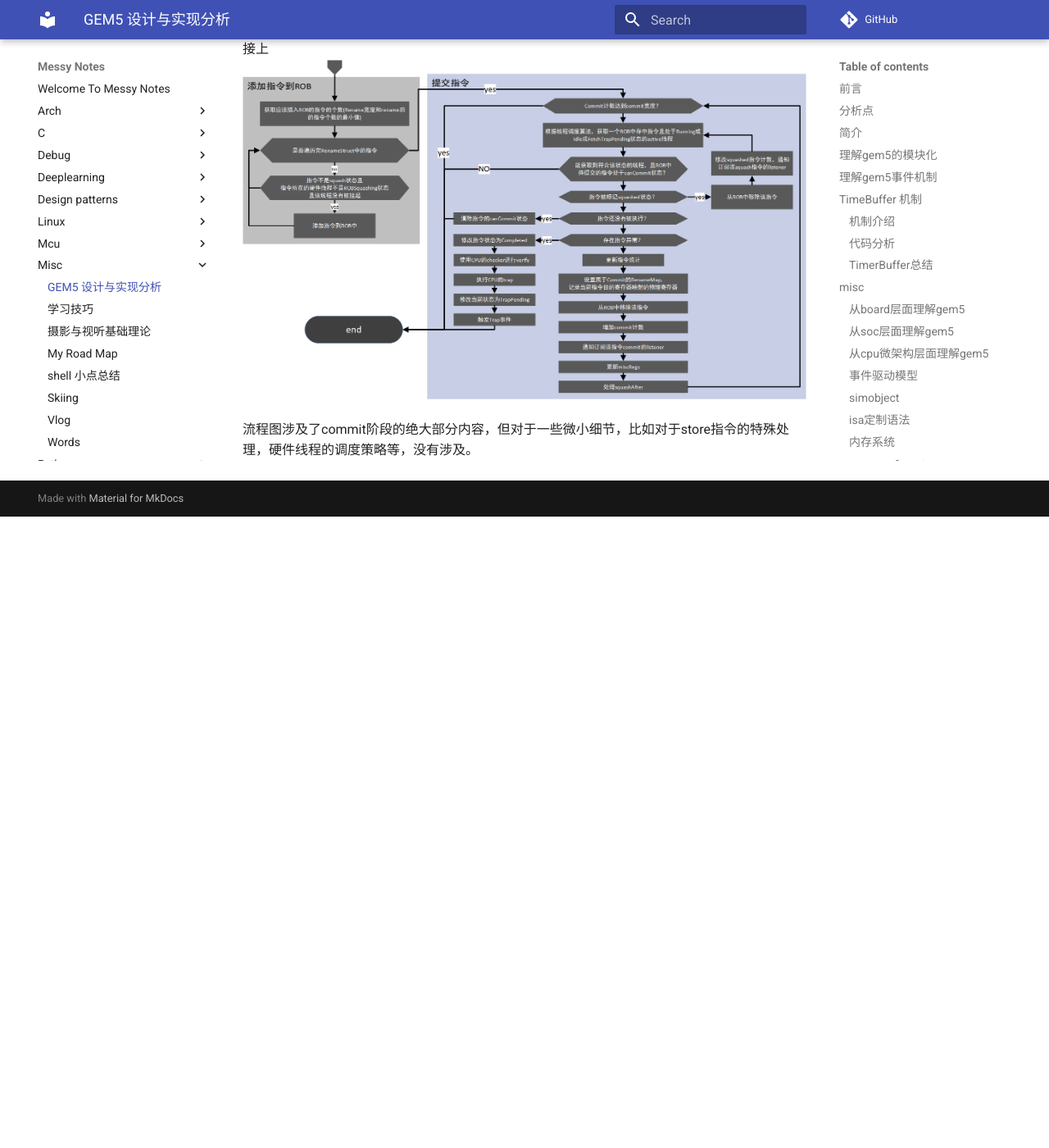
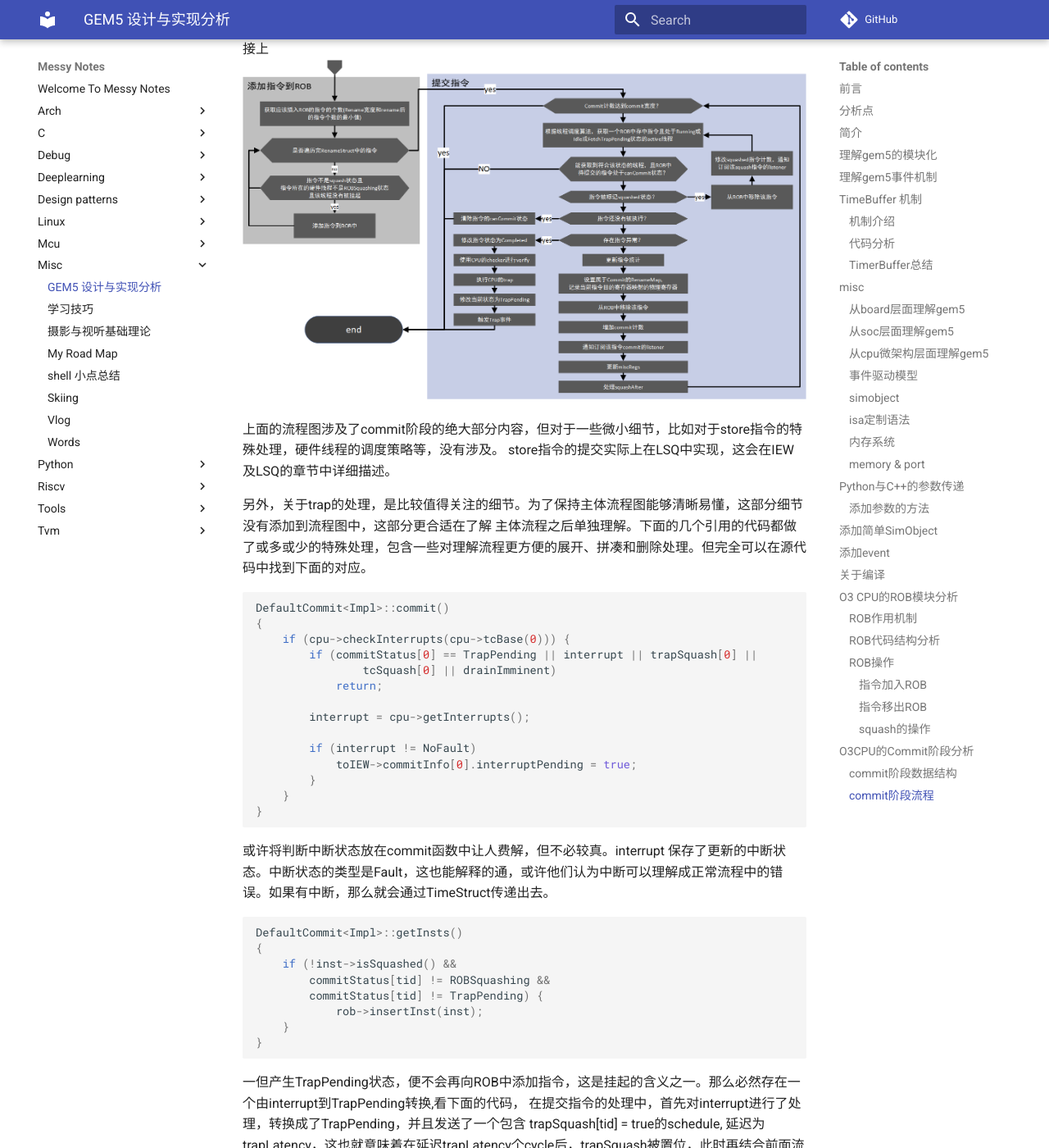
Before and after one commit to chsgcxy/messy_notes, an MkDocs documentation site: the page built from docs/misc/gem5.md, in a window 1280 px wide and 1400 px high, scrolled down 17300 px. Shown: the whole window at 82% size. Built offline with MkDocs 1.6.1 and Material for MkDocs 9.7.7, drawn with Linux system fonts in a browser that asks for light colours; comment, search, counter and statistics services are not loaded; before the commit the page ends 17930 px from its top, so only the background shows below that; some of the changed text lies outside the part shown.

Commit message:
update gem5

````diff
--- a/docs/misc/gem5.md
+++ b/docs/misc/gem5.md
@@ -460,4 +460,66 @@ ROB模块在commit的控制下运行。
 接上
 ![commit_flow2](../imgs/commit_flow2.png)
 
-流程图涉及了commit阶段的绝大部分内容，但对于一些微小细节，比如对于store指令的特殊处理，硬件线程的调度策略等，没有涉及。
+上面的流程图涉及了commit阶段的绝大部分内容，但对于一些微小细节，比如对于store指令的特殊处理，硬件线程的调度策略等，没有涉及。
+store指令的提交实际上在LSQ中实现，这会在IEW及LSQ的章节中详细描述。
+
+另外，关于trap的处理，是比较值得关注的细节。为了保持主体流程图能够清晰易懂，这部分细节没有添加到流程图中，这部分更合适在了解
+主体流程之后单独理解。下面的几个引用的代码都做了或多或少的特殊处理，包含一些对理解流程更方便的展开、拼凑和删除处理。但完全可以在源代码中找到下面的对应。
+
+```c++
+DefaultCommit<Impl>::commit()
+{
+    if (cpu->checkInterrupts(cpu->tcBase(0))) {
+        if (commitStatus[0] == TrapPending || interrupt || trapSquash[0] ||
+                tcSquash[0] || drainImminent)
+            return;
+
+        interrupt = cpu->getInterrupts();
+
+        if (interrupt != NoFault)
+            toIEW->commitInfo[0].interruptPending = true;
+        }
+    }
+}
+```
+
+或许将判断中断状态放在commit函数中让人费解，但不必较真。interrupt 保存了更新的中断状态。中断状态的类型是Fault，这也能解释的通，或许他们认为中断可以理解成正常流程中的错误。如果有中断，那么就会通过TimeStruct传递出去。
+
+```c++
+DefaultCommit<Impl>::getInsts()
+{
+    if (!inst->isSquashed() &&
+        commitStatus[tid] != ROBSquashing &&
+        commitStatus[tid] != TrapPending) {
+            rob->insertInst(inst);
+    }
+}
+```
+
+一但产生TrapPending状态，便不会再向ROB中添加指令，这是挂起的含义之一。那么必然存在一个由interrupt到TrapPending转换,看下面的代码，
+在提交指令的处理中，首先对interrupt进行了处理，转换成了TrapPending，并且发送了一个包含 trapSquash[tid] = true的schedule, 延迟为trapLatency，这也就意味着在延迟trapLatency个cycle后，trapSquash被置位，此时再结合前面流程图中讲述的squash处理流程，就能完全理解对于trap是如何进行处理的。当然，提交指令的操作也会被挂起，这也是挂起的含义之一。当然，这部分代码是在可提交线程的查找中处理的。
+
+```c++
+DefaultCommit<Impl>::commitInsts()
+{
+    // 发送trap
+    if (interrupt != NoFault) {
+        commitStatus[0] = TrapPending;
+            EventFunctionWrapper *trap = new EventFunctionWrapper(
+        [this, tid]{ trapSquash[tid] = true; },
+        "Trap", true, Event::CPU_Tick_Pri);
+
+        cpu->schedule(trap, cpu->clockEdge(trapLatency));
+    }
+
+    // 挂起也不会再提交指令
+    if (!rob->isEmpty(tid) &&
+        (commitStatus[tid] == Running ||
+            commitStatus[tid] == Idle ||
+            commitStatus[tid] == FetchTrapPending)) {
+        bool commit_success = commitHead(head_inst, num_committed);
+    }
+}
+```
+
+tcSquash也是类似的处理，这里不再赘述。
````
